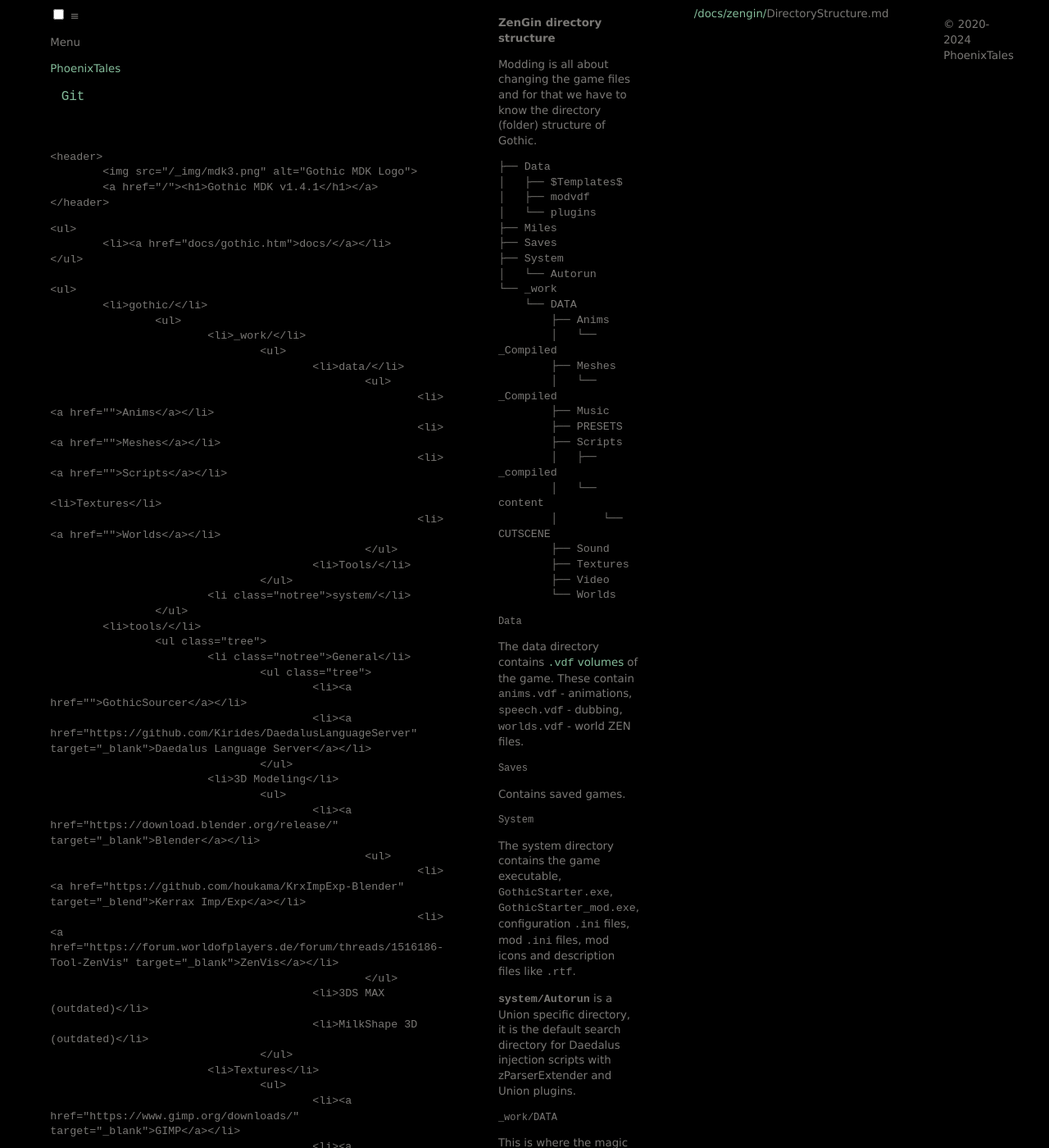
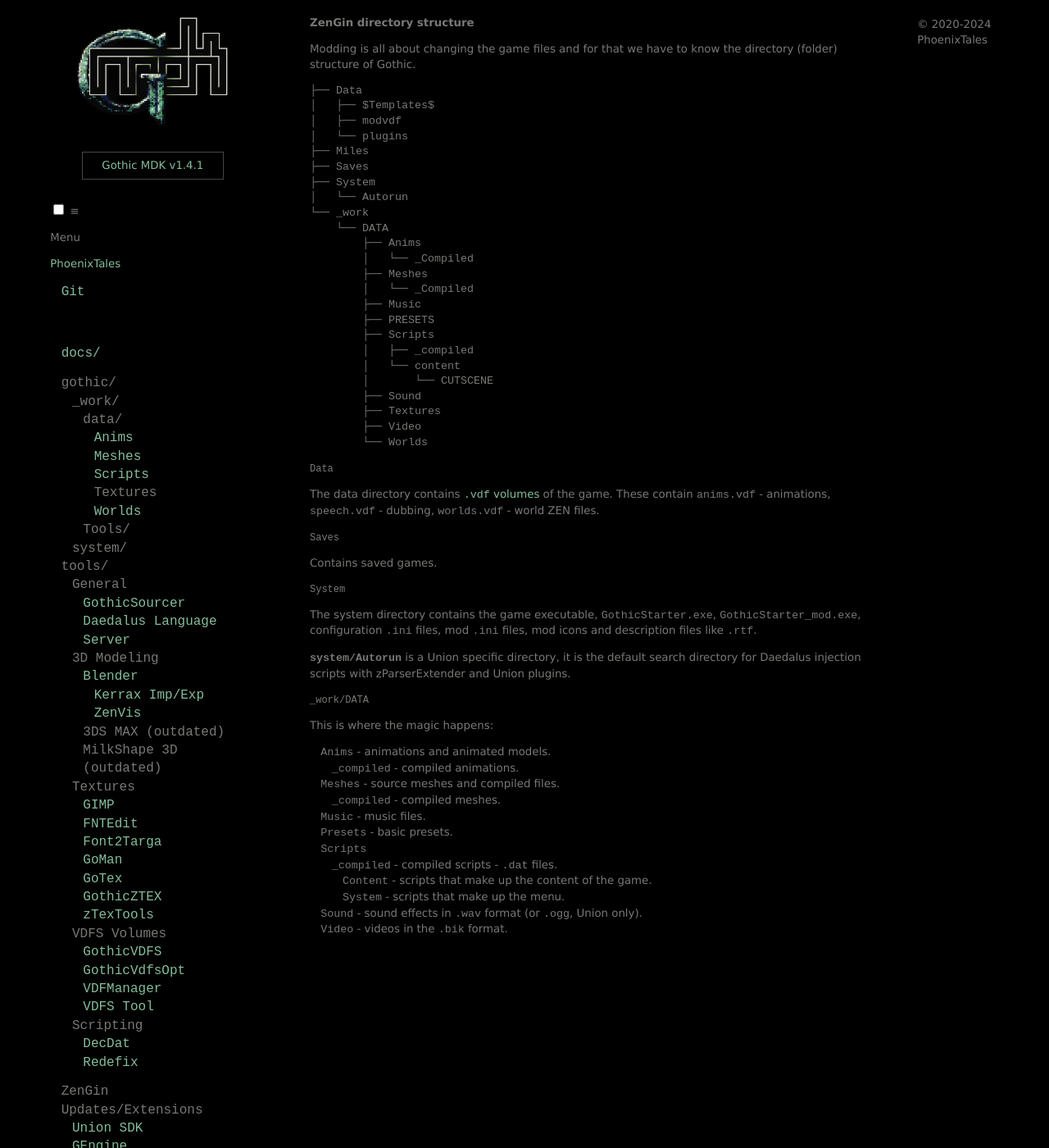
Before and after one commit to PhoenixTales/mdk.gothicarchive.org, a Jekyll site: the page built from docs/zengin/DirectoryStructure.md, in a window 1280 px wide and 1400 px high. Shown: the whole window at 82% size. Built offline with Jekyll 4.4.1, drawn with Linux system fonts in a browser that asks for light colours; our own code applies the rules of GitHub Pages for plain Markdown files; some of the changed text lies outside the part shown.

Commit message:
upd layout

```diff
--- a/_includes/nav.html
+++ b/_includes/nav.html
@@ -1,50 +1,3 @@
-
-
-	<header>
-		<img src="/_img/mdk3.png" alt="Gothic MDK Logo">
-		<a href="/"><h1>Gothic MDK v1.4.1</h1></a>
-	</header>
-
-<!--
-<pre>
-docs
-
-gothic
-&#9500&#9472 _work
-|   &#9500&#9472 data
-|   |   &#9500&#9472 Anims
-|   |   &#9500&#9472 Meshes
-|   |   &#9500&#9472 Scripts
-|   |   &#9500&#9472 Textures
-|   |   &#9492&#9472 Worlds
-|   &#9492&#9472 Tools
-&#9492&#9472 system
-
-Tools
-&#9500&#9472 General
-&#9500&#9472 VSCodium / VSCode
-&#9500&#9472 GothicSourcer
-&#9500&#9472 Daedalus Language Server
-&#9500&#9472 3D Modeling
-&#9474   &#9500&#9472 Blender
-|   &#9500&#9472 Kerrax Imp/Exp
-|   &#9492&#9472 ZenVis
-&#9500&#9472 Textures
-|   &#9500&#9472 FNTEdit
-|   &#9500&#9472 Font2Targa
-|   &#9500&#9472 GoTex
-|   &#9500&#9472 GothicZTEX
-|   &#9492&#9472 zTexTools
-&#9500&#9472 VDFS Volumes
-|   &#9500&#9472 Gothic VDFS
-|   &#9500&#9472 GothicVdfsOpt
-|   &#9500&#9472 VDFManager
-|   &#9492&#9472 VDFS Tool
-&#9492&#9472 Scripting
-    &#9500&#9472 DecDat
-    &#9492&#9472 Redefix
-</pre>
--->
 
 	<ul>
 		<li><a href="docs/gothic.htm">docs/</a></li>
--- a/_layouts/default.html
+++ b/_layouts/default.html
@@ -9,8 +9,14 @@
     </head>
 
     <body>
+
       <nav>
         <div class="menu-wrapper">
+            <header>
+              <img src="/_img/mdk3.png" alt="Gothic MDK Logo">
+              <a href="/"><h1>Gothic MDK v1.4.1</h1></a>
+            </header>
+
             <input type="checkbox" id="menu-toggle">
             <label for="menu-toggle">
                 <span class="menu-icon">&#8801;</span>
@@ -26,8 +32,7 @@
         </div>
 
         <section class="menu">
-          {% capture nav %}{% include /nav.html %}{% endcapture %}
-          {{ nav | markdownify }}
+          {% include nav.html %}
         </section>
       </nav>
 
@@ -37,9 +42,10 @@
         </section>
       </main>
 
-      <div class="dir">
+      <!--<div class="dir">
         <a href="{{page.dir}}">{{page.dir}}</a><span>{{page.name}}</span>
-      </div>
+      </div>-->
       {% include footer.html %}
+
     </body>
 </html>
```
